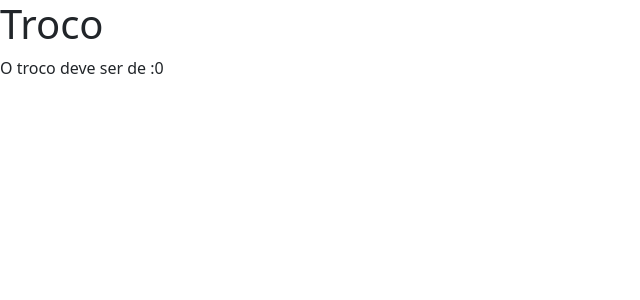
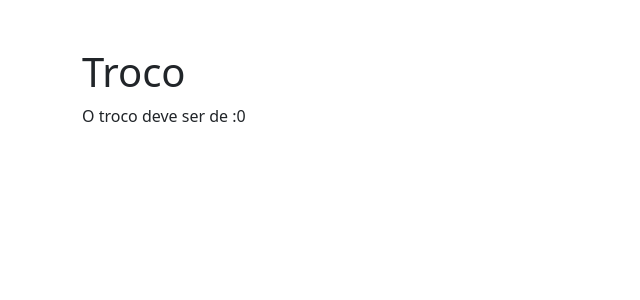
Before and after one commit to leandropicolo/Eletiva_LinguagemProgramacaoIV, a PHP site: page /resultado.php in a window 1280 px wide. Shown: the top 300 px of the page, without its empty margins (0-640 px from the left). Run offline with PHP 8.4, Linux system fonts and the light colour scheme; data that the repository does not hold is empty.

Commit message:
Update resultado.php

```diff
--- a/Lista_1_Exercicios/Exercicio1/resultado.php
+++ b/Lista_1_Exercicios/Exercicio1/resultado.php
@@ -10,7 +10,7 @@
 
     <title>Arquivo de Resultado</title>
   </head>
-  <body>
+  <body class="container mt-5">
     <h1>Troco</h1>
 
     <?php
```
